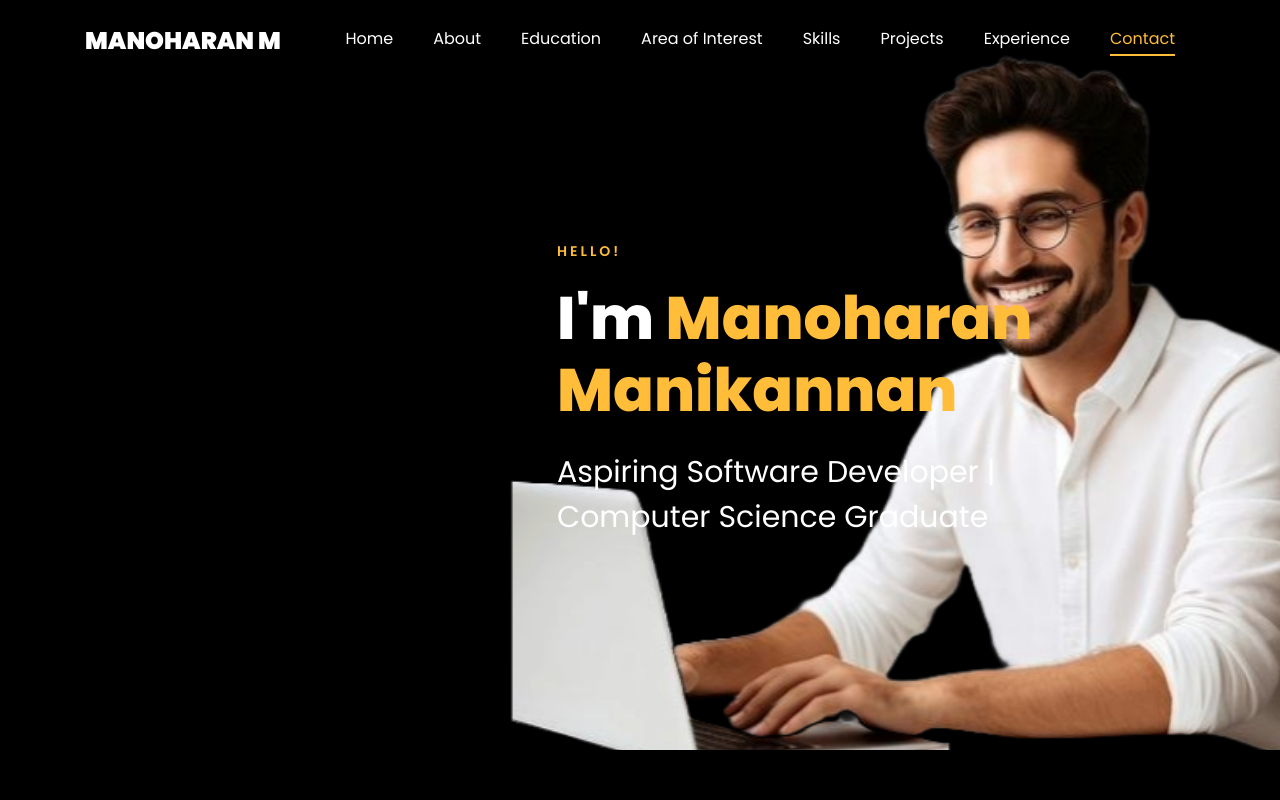
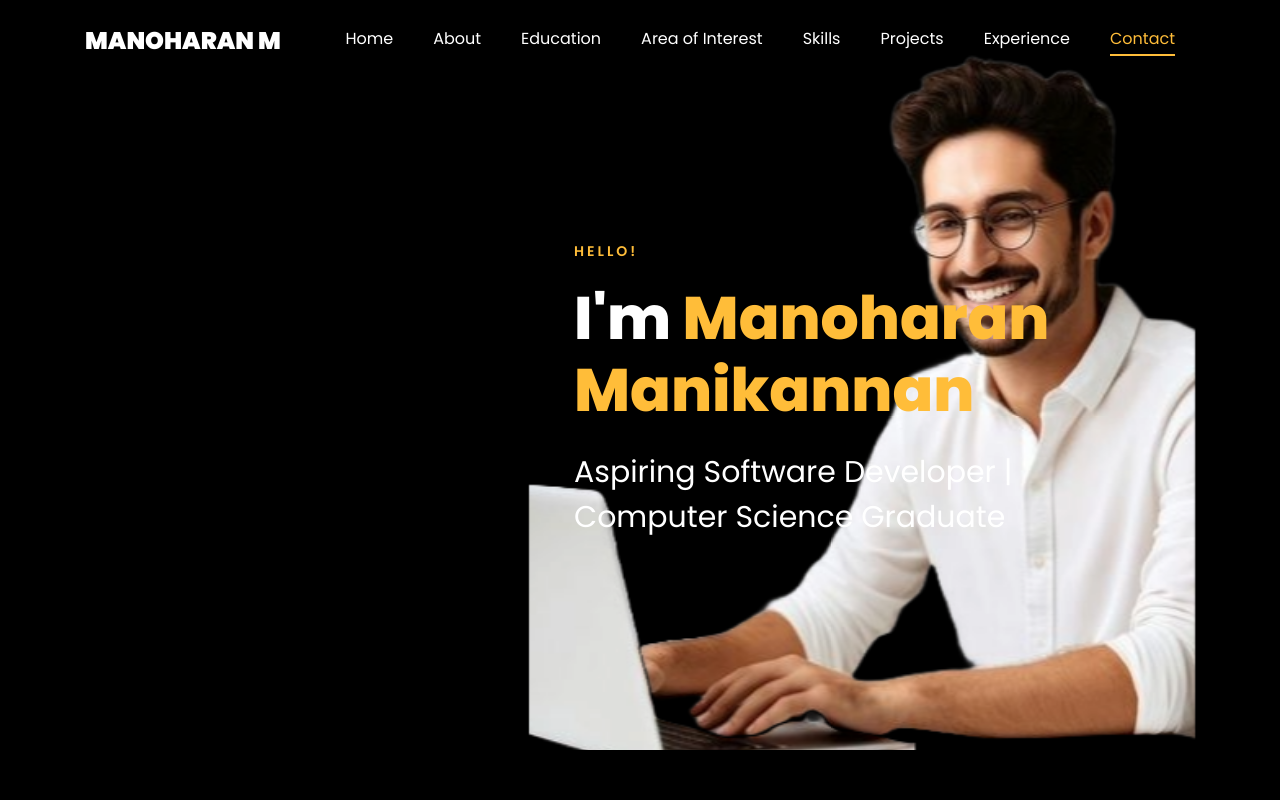
Before and after one commit to manohar904317/portfolio, a plain HTML site: page index.html in a window 1280 px wide. Shown: the top 800 px of the page. Drawn offline with Linux system fonts and the light colour scheme; files whose address does not match are found by name.

Commit message:
Update index.html

```diff
--- a/index.html
+++ b/index.html
@@ -49,8 +49,8 @@
 	  <section id="home-section" class="hero">
 		  <div class="home-slider  owl-carousel">
 	      <div class="slider-item ">
-<!-- 	      	<div class="overlay"></div>
-	        <div class="container"> -->
+<!-- 	      	<div class="overlay"></div> -->
+	        <div class="container">
 	          <div class="row d-md-flex no-gutters slider-text align-items-end justify-content-end" data-scrollax-parent="true">
 	          	<div class="one-third js-fullheight order-md-last img" style="background-image:url(images/dl02.png);">
 <!-- 	          		<div class="overlay"></div>
```
